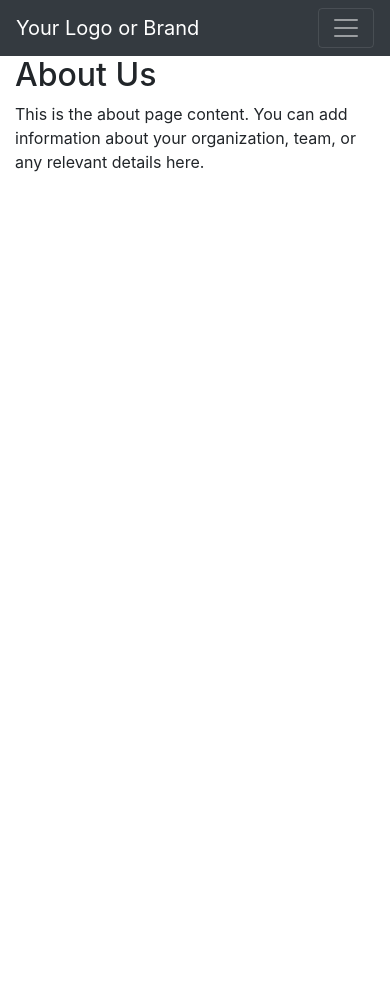
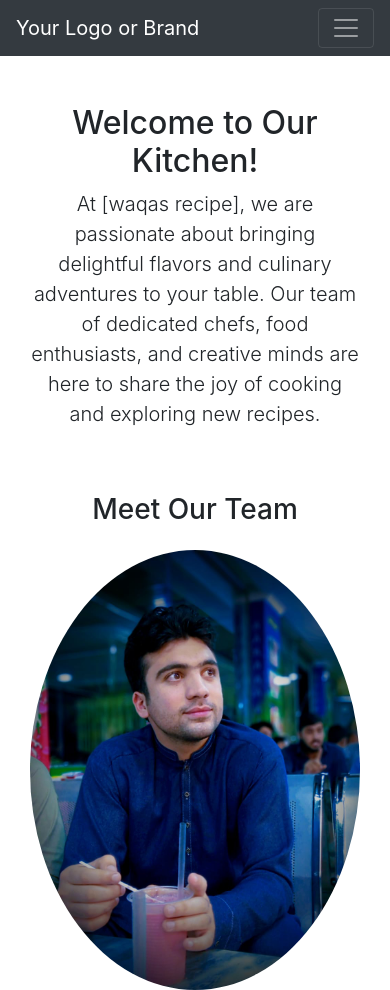
Before and after one commit to waqasbcs/recipe_project, a Django app: page /about/ in a window 390 px wide. Shown: the top 990 px of the page. Before the commit the page ends 172 px from the top, so only its background shows below. Run offline with Django 4.2, Linux system fonts and the light colour scheme; some libraries are stand-ins or nearby versions; grey boxes are pictures that could not be loaded.

Commit message:
completed

```diff
--- a/task/settings.py
+++ b/task/settings.py
@@ -121,6 +121,12 @@ USE_TZ = True
 STATIC_URL = 'static/'
 MEDIA_URL = '/media/'
 MEDIA_ROOT = os.path.join(BASE_DIR, 'media')
+LOGIN_URL = '/login/'
+
+STATICFILES_DIRS = [
+    os.path.join(BASE_DIR, 'static'),
+]
+
 
 
 # Default primary key field type
--- a/task/urls.py
+++ b/task/urls.py
@@ -30,6 +30,8 @@ urlpatterns = [
     path('recipe/<int:recipe_id>/update/', views.update_recipe, name='update_recipe'),
     path('login/', views.login, name='login'),
     path('register/', views.register, name='register'),
+    path('logout/', views.logout, name='logout'),
+
 
 
 ]
--- a/task1/templates/about.html
+++ b/task1/templates/about.html
@@ -1,8 +1,62 @@
 {% extends 'base.html' %}
 
 {% block title %}About Us{% endblock %}
+{% load static %}
 
 {% block content %}
-    <h2>About Us</h2>
-    <p>This is the about page content. You can add information about your organization, team, or any relevant details here.</p>
+    <div class="container">
+        <div class="row">
+            <div class="col-md-8 offset-md-2">
+                <div class="about-section text-center mt-5">
+                    <h2>Welcome to Our Kitchen!</h2>
+                    <p class="lead">At [waqas recipe], we are passionate about bringing delightful flavors and culinary adventures to your table. Our team of dedicated chefs, food enthusiasts, and creative minds are here to share the joy of cooking and exploring new recipes.</p>
+                </div>
+            </div>
+        </div>
+
+        <div class="row mt-5">
+            <div class="col-md-8 offset-md-2">
+                <h3 class="text-center mb-4">Meet Our Team</h3>
+                <div class="row">
+                    <div class="col-md-6">
+                        <div class="team-member text-center mb-4">
+                            <img src="{% static 'images/WhatsApp Image 2023-04-16 at 23.10.42.jpg'%}" alt="Team Member 1" class="img-fluid rounded-circle">
+                            <img src="/about/path_to_image/team_member_2.jpg" alt="Team Member 1" class="img-fluid rounded-circle">
+
+                            <h4 class="mt-3">waqaskhan</h4>
+                            <p class="text-muted">Chef Extraordinaire</p>
+                        </div>
+                    </div>
+                    <div class="col-md-6">
+                        <div class="team-member text-center mb-4">
+                            <img src="{% static 'images/WhatsApp Image 2023-07-29 at 11.52.14.jpg'%}" alt="Team Member 1" class="img-fluid rounded-circle">
+                            <img src="/about/path_to_image/team_member_2.jpg" alt="Team Member 2" class="img-fluid rounded-circle">
+
+                            <h4 class="mt-3">ishfaq ahmad</h4>
+                            <p class="text-muted">Recipe Curator</p>
+                        </div>
+                    </div>
+                    <!-- Add more team members as needed -->
+                </div>
+            </div>
+        </div>
+
+        <div class="row mt-5">
+            <div class="col-md-8 offset-md-2">
+                <div class="mission-section text-center">
+                    <h3>Our Mission</h3>
+                    <p>At [waqas recipe], our mission is to inspire and empower individuals to explore the art of cooking, experiment with diverse cuisines, and create memorable dining experiences through our carefully curated collection of recipes, cooking tips, and culinary resources.</p>
+                </div>
+            </div>
+        </div>
+
+        <div class="row mt-5">
+            <div class="col-md-8 offset-md-2">
+                <div class="contact-section text-center">
+                    <h3>Get in Touch</h3>
+                    <p class="mb-4">We'd love to hear from you! Have a question, suggestion, or just want to say hello? Contact us at <a href="mailto:info@example.com">waqasaliy@gmail.com</a>.</p>
+                </div>
+            </div>
+        </div>
+    </div>
 {% endblock %}
--- a/task1/templates/base.html
+++ b/task1/templates/base.html
@@ -17,7 +17,7 @@
     </style>
 </head>
 <body>
-    <nav class="navbar navbar-expand-lg navbar-dark bg-dark">
+    <nav class="navbar navbar-expand-lg navbar-dark bg-dark bg-body-tertairy">
         <div class="container">
             <a class="navbar-brand" href="{% url 'home' %}">Your Logo or Brand</a>
             <button class="navbar-toggler" type="button" data-toggle="collapse" data-target="#navbarNav" aria-controls="navbarNav" aria-expanded="false" aria-label="Toggle navigation">
@@ -33,16 +33,22 @@
                     </li>
                     <li class="nav-item">
                         <a class="nav-link" href="{% url 'contact' %}">Contact</a>
+                    </li>
                     <li class="nav-item">
                         <a class="nav-link" href="{% url 'recipe' %}">Recipe</a>
+                    </li>
+                    {% if user.is_authenticated %}
+                        <li class="nav-item">
+                            <a class="nav-link" href="{% url 'logout' %}">Logout</a>
+                        </li>
+                    {% else %}
                         <li class="nav-item">
                             <a class="nav-link" href="{% url 'login' %}">Login</a>
                         </li>
                         <li class="nav-item">
                             <a class="nav-link" href="{% url 'register' %}">Register</a>
                         </li>
-                        </li>
-                    </li>
+                    {% endif %}
                 </ul>
             </div>
         </div>
--- a/task1/views.py
+++ b/task1/views.py
@@ -3,9 +3,10 @@ from django.http import HttpResponse
 from .models import Recipe
 from django.contrib.auth.models import User
 from django.contrib import messages
-from django.contrib.auth import authenticate, login as auth_login
+from django.contrib.auth import authenticate, login as auth_login,logout as auth_logout
+from django.contrib.auth.decorators import login_required
 
-
+@login_required(login_url="/login/")
 def index(request):
     peoples = [
         {'name': 'waqas','age':'20','city': 'lohore',},
@@ -22,6 +23,7 @@ def about(request):
 def contact(request):
     return render(request, 'contact.html')
 
+@login_required(login_url="/login/")
 def recipe(request):
     queryset = Recipe.objects.all()
 
@@ -45,7 +47,6 @@ def recipe(request):
         return render(request, 'recipe.html', context)
 
     return HttpResponseNotAllowed(['GET', 'POST'])
-
 
 def delete_recipe(request, recipe_id):
     if request.method == 'POST':
@@ -125,3 +126,8 @@ def register(request):
         return redirect('/login/')  # Change this to your desired redirect URL
 
     return render(request, 'register.html')
+
+
+def logout(request):
+    auth_logout(request)
+    return redirect('/login/')
```
Also changed, not shown: task1/templates/contact.html (+12 -6 lines), db.sqlite3, task1/static/images/WhatsApp Image 2023-04-16 at 23.10.42.jpg (added), task1/static/images/WhatsApp Image 2023-07-29 at 11.52.14.jpg (added). Lines whose indentation alone changed are shown as unchanged.
